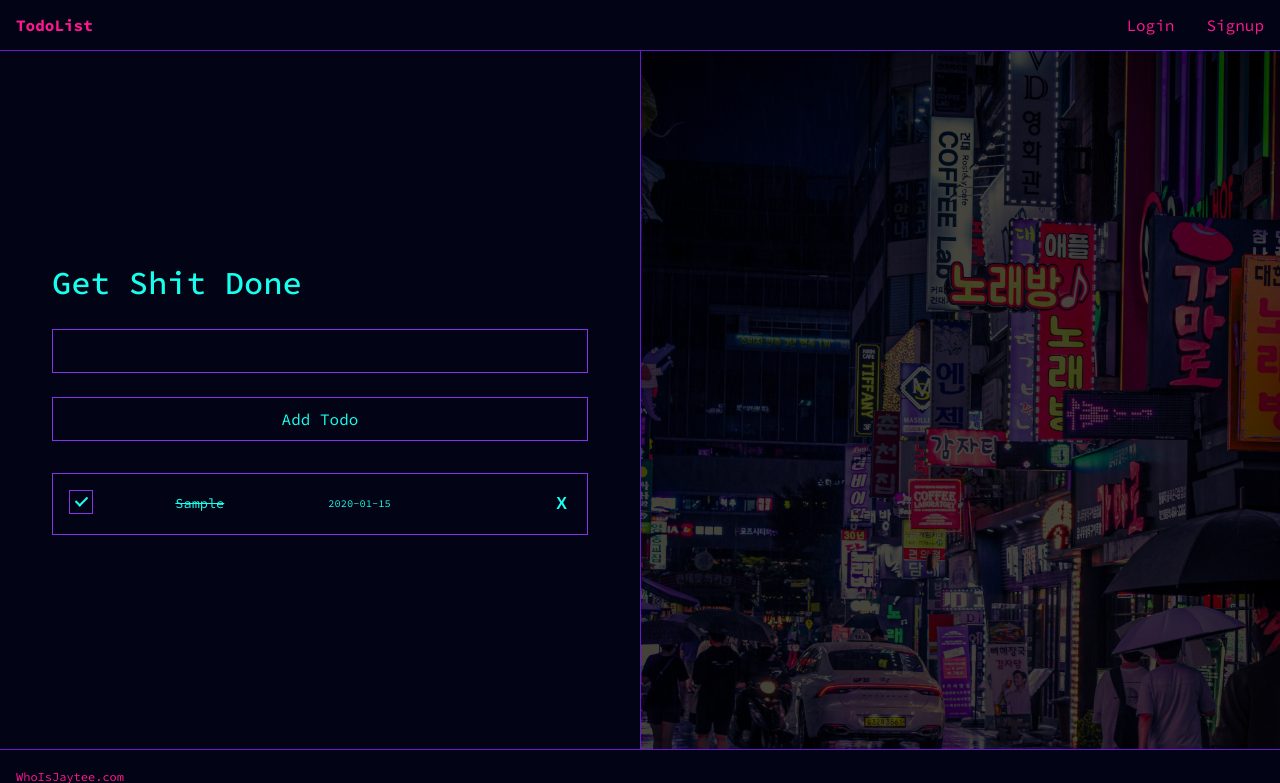
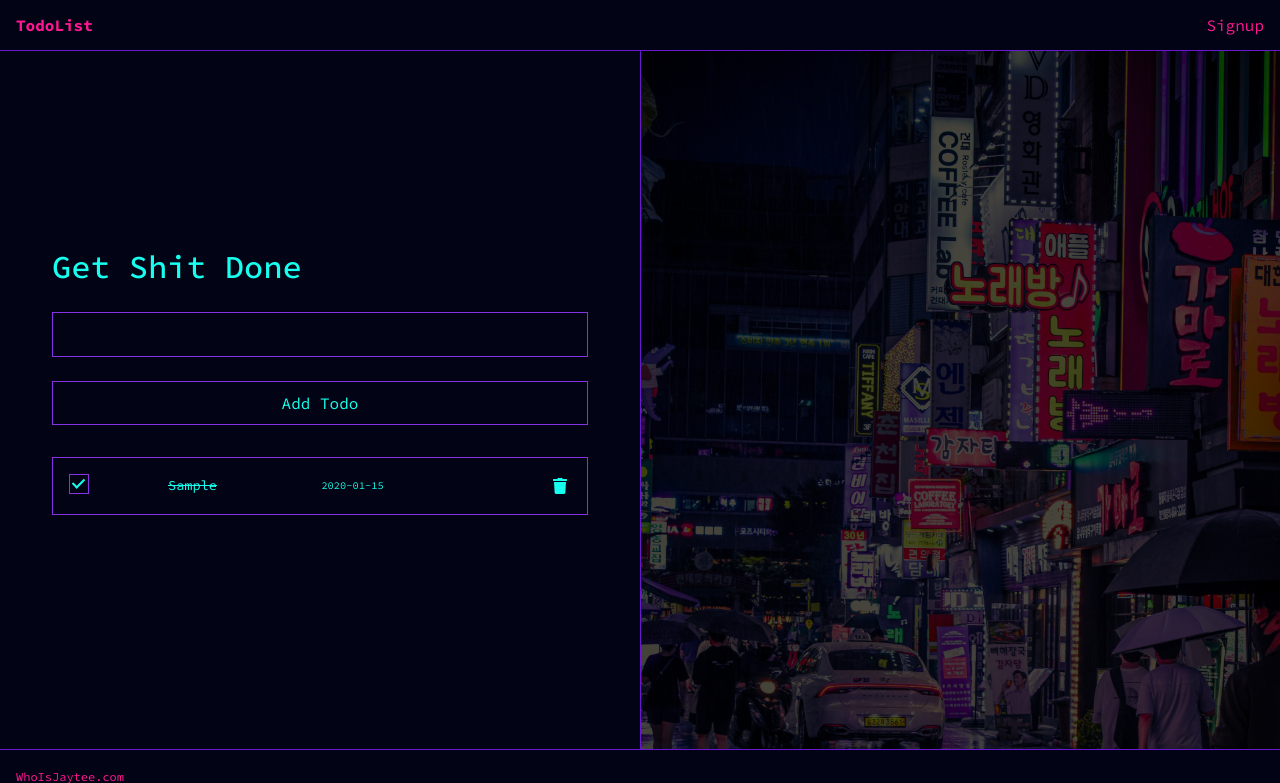
Before and after one commit to jmtakahashi/todo-list-flask, a Flask app: template templates/todos.html in a window 1280 px wide. Shown: the top 783 px of the page. Run offline with Flask 2, Linux system fonts and the light colour scheme; the template is opened without the code that fills it: values that come from a table or form of the project are taken from there, others are empty; tables that the repository leaves empty hold one stand-in row (values such as "Sample post"); some libraries are stand-ins or nearby versions.

Commit message:
add icons.  add margin to bottom of todo list.

```diff
--- a/app.py
+++ b/app.py
@@ -45,7 +45,7 @@ app.config['SECRET_KEY'] = os.environ.get('SECRET_KEY', "it's a secret")
 # app.config['SESSION_COOKIE_SAMESITE'] = 'None'
 # app.config['SESSION_COOKIE_SECURE'] = 'True'
 
-toolbar = DebugToolbarExtension(app)
+# toolbar = DebugToolbarExtension(app)
 
 
 ###############################################################################
@@ -96,6 +96,9 @@ def do_logout():
 @app.route('/signup', methods=["GET", "POST"])
 def signup():
     """Display signup form and Handle user signup."""
+
+    if CURR_USER_KEY in session:
+        return redirect("/todos")
 
     form = UserAddForm()
 
@@ -194,7 +197,7 @@ def show_todos():
         # format datetime obj
         if len(t) > 0:
             for todo in t:
-                formattedDate = todo.date_added.date().strftime("%m-%d-%Y")
+                formattedDate = todo.date_added.date().strftime("%m.%d.%y")
                 todo.date_added = formattedDate
                 todos.append(todo)
 
--- a/static/css/index.css
+++ b/static/css/index.css
@@ -212,6 +212,7 @@ button {
   border-collapse: collapse;
   border: 1px solid var(--form-border-color);
   border-bottom: none;
+  margin-bottom: 36px;
 }
 
 .todo {
@@ -232,7 +233,6 @@ button {
   display: inline-block;
   position: relative;
   cursor: pointer;
-  font-size: 22px;
   -webkit-user-select: none;
   -moz-user-select: none;
   -ms-user-select: none;
@@ -251,8 +251,8 @@ button {
 /* Create a custom checkbox */
 .checkbox {
   display: block;
-  height: 24px;
-  width: 24px;
+  height: 20px;
+  width: 20px;
   background-color: transparent;
   border: 1px solid var(--form-border-color);
 }
@@ -271,8 +271,8 @@ button {
 
 /* Style the checkmark/indicator */
 .completedInputContainer .checkbox:after {
-  left: 9px;
-  top: 4px;
+  left: 6px;
+  top: 2px;
   width: 5px;
   height: 10px;
   border: solid var(--form-input-text-color);
@@ -306,10 +306,7 @@ button {
 }
 
 .todo__deleteBtn {
-  display: inline-block;
   padding: .25rem;
-  font-family: Arial, Helvetica, sans-serif;
-  font-weight: bold;
   cursor: pointer;
 }
 
--- a/templates/base.html
+++ b/templates/base.html
@@ -9,6 +9,13 @@
     <link rel="preconnect" href="https://fonts.gstatic.com" crossorigin>
     <link href="https://fonts.googleapis.com/css2?family=Source+Code+Pro:ital,wght@0,200..900;1,200..900&display=swap" rel="stylesheet">
 
+    <link
+      rel="stylesheet"
+      href="https://use.fontawesome.com/releases/v5.3.1/css/all.css"
+      integrity="sha384-mzrmE5qonljUremFsqc01SB46JvROS7bZs3IO2EmfFsd15uHvIt+Y8vEf7N7fWAU"
+      crossorigin="anonymous"
+    />
+
     <title>My Todo List | {% block pagetitle %}{% endblock %}</title>
   </head>
   <body>
@@ -18,12 +25,9 @@
           <ul class="nav">
             {% if g.user %}
               <li class="nav-item">
-                <a class="nav-link" href="/logout">Logout</a>
+                <a class="nav-link" href="/logout"><i class="fas fa-sign-out-alt"></i></a>
               </li>
             {% else %}
-              <li class="nav-item">
-                <a class="nav-link" href="/">Login</a>
-              </li>
               <li class="nav-item">
                 <a class="nav-link" href="/signup">Signup</a>
               </li>
--- a/templates/todos.html
+++ b/templates/todos.html
@@ -40,7 +40,7 @@
 
           <td><span class="todo__dateAdded">{{ todo.date_added }}</span></td>
 
-          <td><span class="todo__deleteBtn" data-id="{{ todo.id }}">X</span></td>
+          <td><i class="fas fa-trash todo__deleteBtn" data-id="{{ todo.id }}"></i></td>
         </tr>
         {% endfor %}
       </tbody>
```
